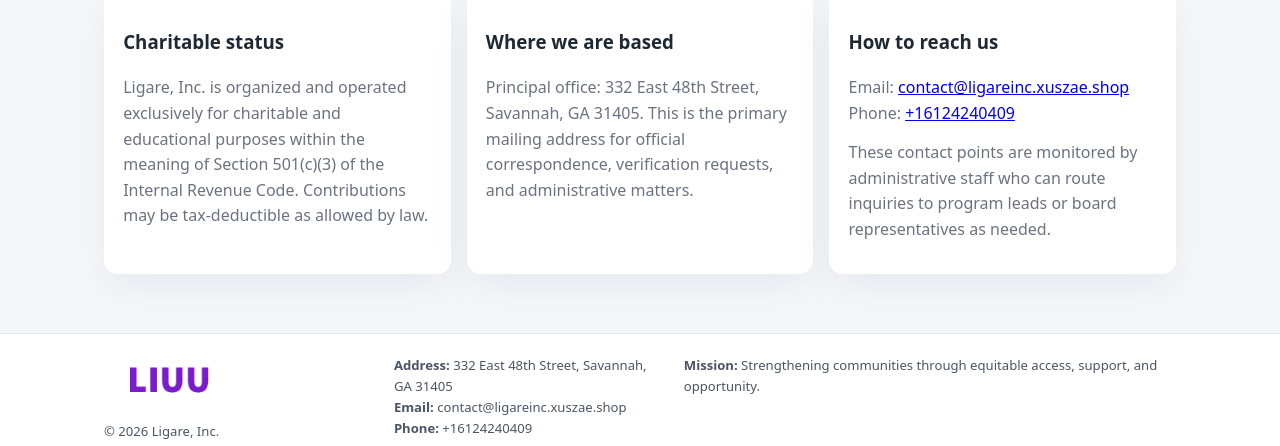
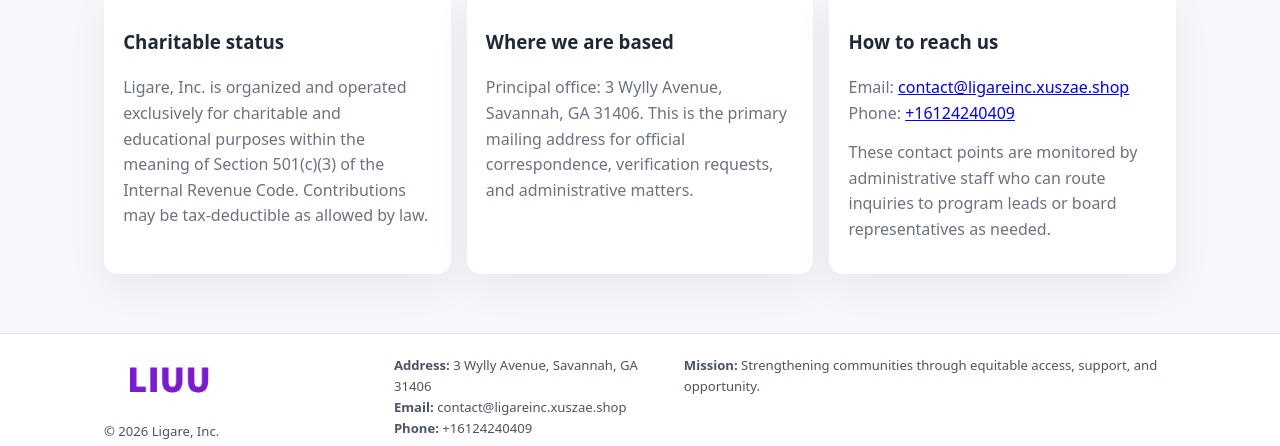
Before and after one commit to thuanbg111/ligare-inc-5719, a plain HTML site: page about.html in a window 1280 px wide. Shown: the part 1214-1660 px from the top of the page. Drawn offline with Linux system fonts and the light colour scheme.

Commit message:
Safe replace address only

```diff
--- a/about.html
+++ b/about.html
@@ -11,7 +11,7 @@
 <meta name="data-name" content="Ligare, Inc.">
 <meta name="data-email" content="contact@ligareinc.xuszae.shop">
 <meta name="data-phone" content="+16124240409">
-<meta name="data-address" content="332 East 48th Street, Savannah, GA 31405">
+<meta name="data-address3 Wylly Avenue, Savannah, GA 31406">
 <meta name="data-map" content="332+East+48th+Street,+Savannah,+GA+31405">
   <meta name="description" content="Our nonprofit strengthens the community with programs focused on community services, education, and direct relief.">
 </head>
@@ -95,7 +95,7 @@
     <article class="c4ae7e03b47">
       <h3>Where we are based</h3>
       <p>
-        Principal office: 332 East 48th Street, Savannah, GA 31405. This is the primary mailing address for official
+        Principal office: 3 Wylly Avenue, Savannah, GA 31406. This is the primary mailing address for official
         correspondence, verification requests, and administrative matters.
       </p>
     </article>
@@ -121,7 +121,7 @@
       <div class="small">501(c)(3) • EIN: 21175719</div>
     </div>
     <div>
-      <div class="small"><strong>Address:</strong> 332 East 48th Street, Savannah, GA 31405</div>
+      <div class="small"><strong>Address:</strong> 3 Wylly Avenue, Savannah, GA 31406</div>
       <div class="small"><strong>Email:</strong> contact@ligareinc.xuszae.shop</div>
       <div class="small"><strong>Phone:</strong> +16124240409</div>
     </div>
```
